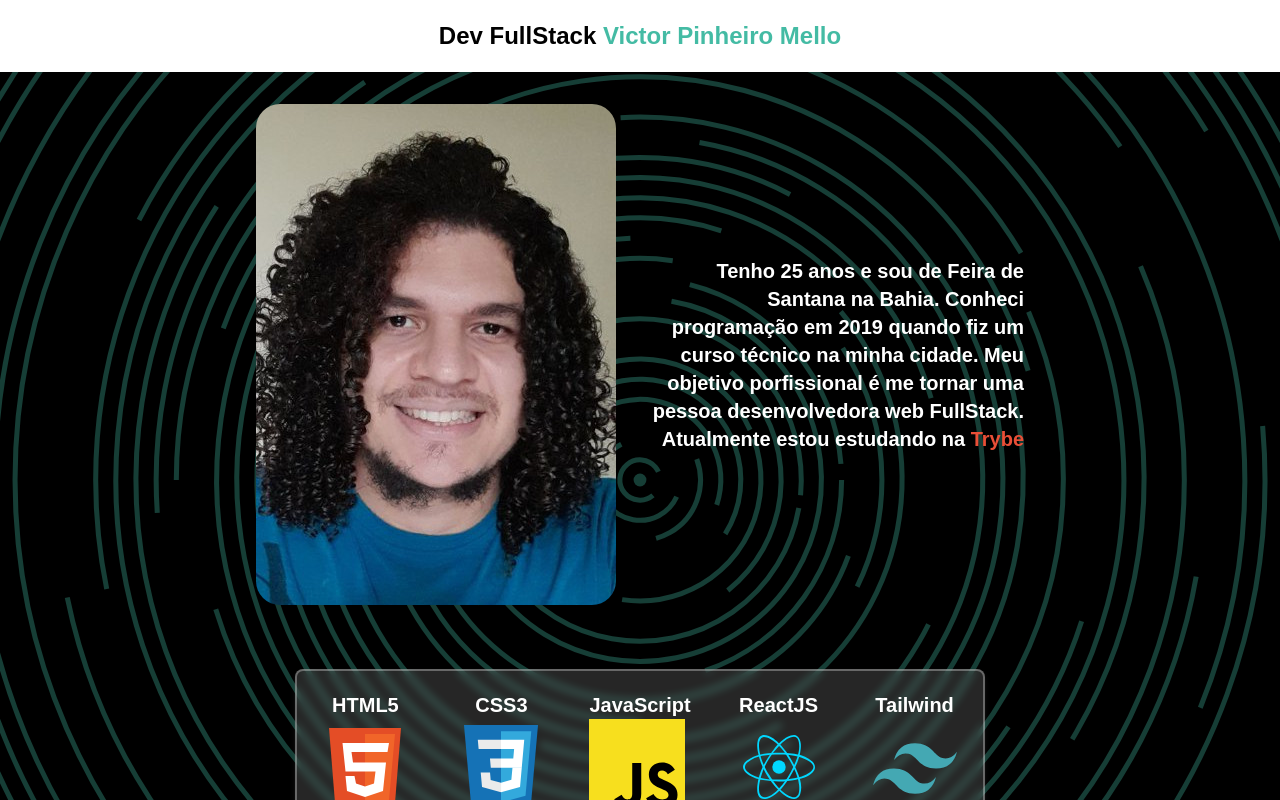
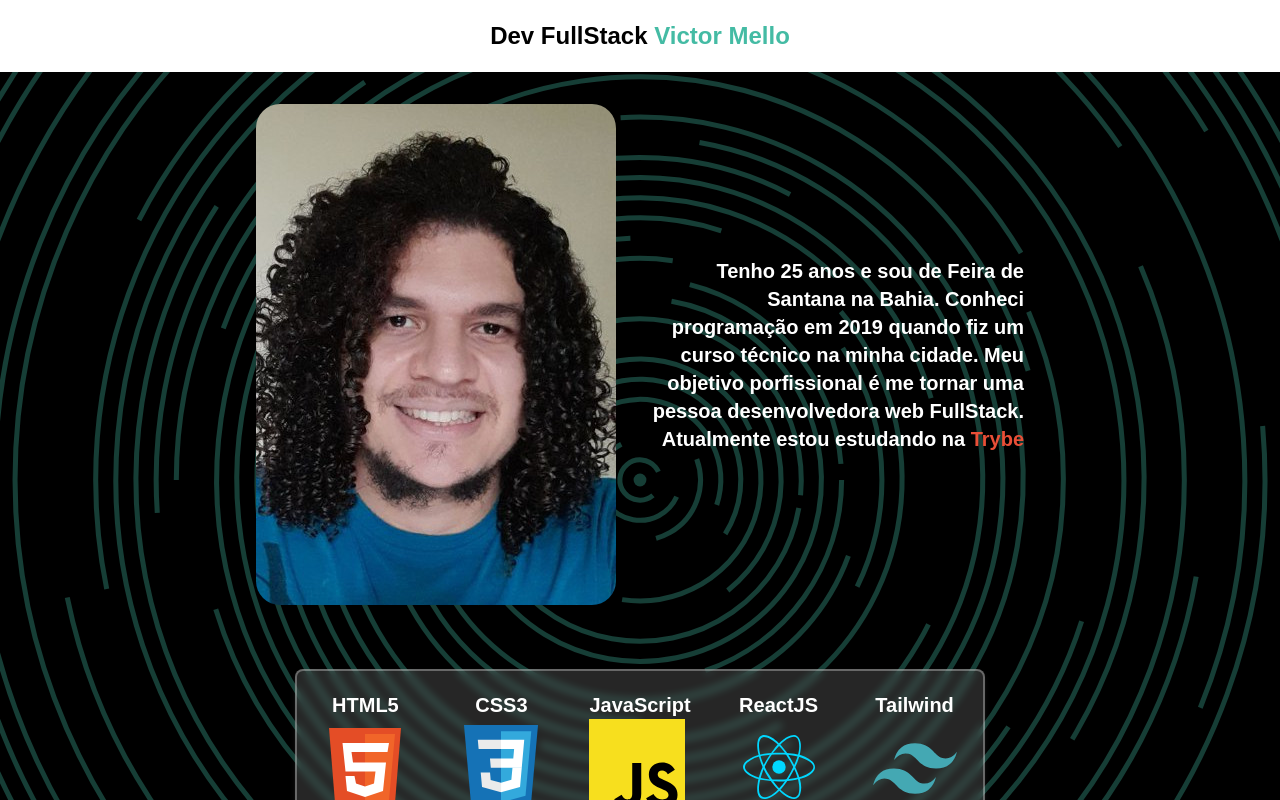
Before and after one commit to VictorPMello/Portfolio-Victor-Mello-dev, a React (Vite) app: page / in a window 1280 px wide. Shown: the top 800 px of the page. Built offline with nearby package versions, Linux system fonts and the light colour scheme.

Commit message:
Modificando portfólio

```diff
--- a/src/App.jsx
+++ b/src/App.jsx
@@ -14,12 +14,9 @@ class App extends Component {
          {/* //! Remover Header */}
         <main className='flex justify-center items-center flex-col'>
           <About />
-          {/* //! Colocar "FullStack" no h1 */}
           <Skills />
           <Projects />
-          {/* //! Habilitar player, colocar descrição e link pro repositório */}
           <Contact />
-          {/* //! Remover link do instagram */}
         </main>
       </>
     );
--- a/src/components/About.jsx
+++ b/src/components/About.jsx
@@ -8,7 +8,7 @@ class About extends Component {
         <h1 className='text-2xl py-5 mb-8 bg-white text-black'>
           Dev FullStack{' '}
           <strong className='text-keppel'>
-            Victor Pinheiro Mello
+            Victor Mello
           </strong>
         </h1>
         <div className='flex justify-center items-center gap-6 px-5'>
```
